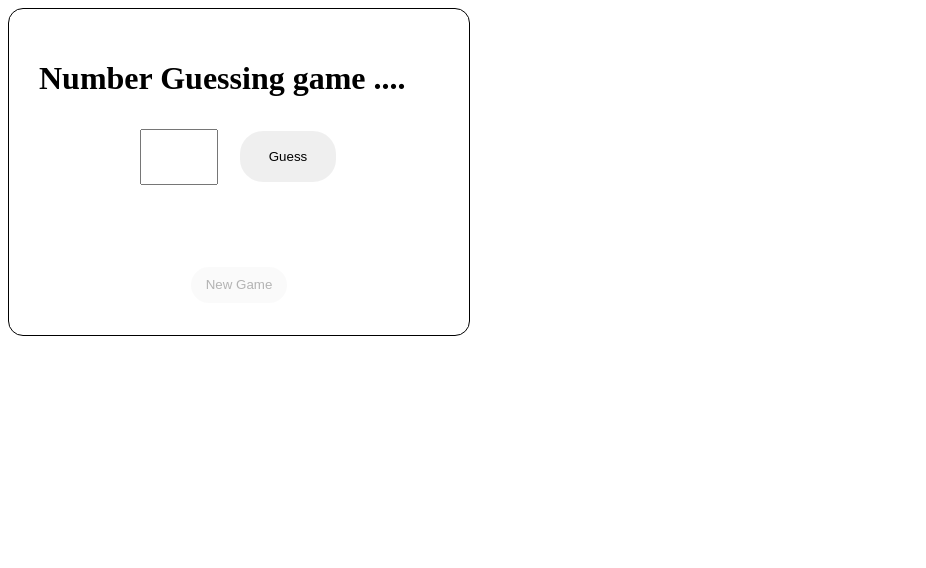
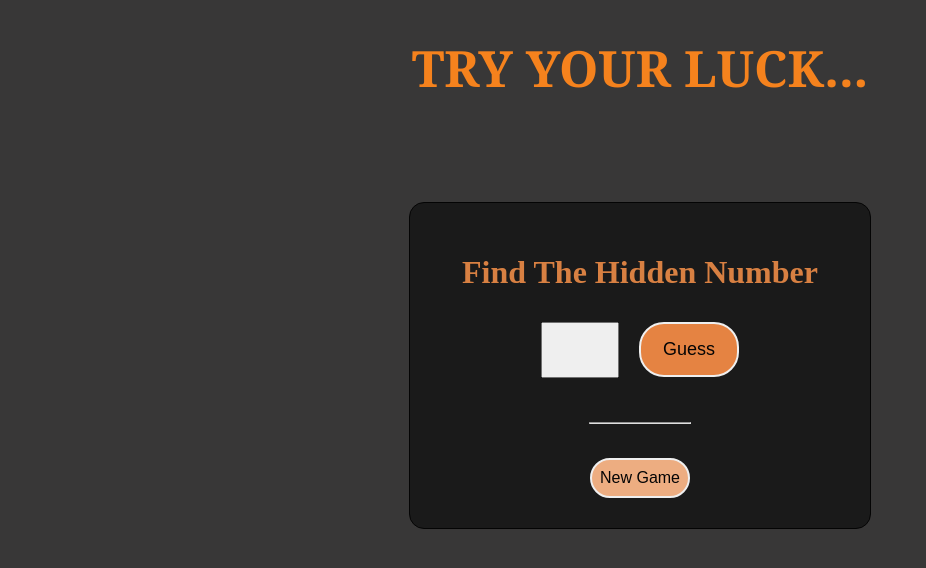
Before and after one commit to Maheesha0720/Number-Guessing-Game, a plain HTML site: page index.html in a window 1280 px wide. Shown: the whole page, without its empty margins (0-926 px from the left). Drawn offline with Linux system fonts and the light colour scheme.

Commit message:
third commit

```diff
--- a/app.js
+++ b/app.js
@@ -1,4 +1,5 @@
 let randomNum = Math.floor(Math.random() * 10 + 1);
+console.log(randomNum);
 
 let index = 0;
 let btnguess = document.getElementById("btnguess");
@@ -19,10 +20,12 @@ function guessNum() {
     txtHint.innerHTML = " Guess a higher one ..  ";
   } else {
     index++;
-    txtHint.innerHTML = "Congratulations..! You won the Game...  ";
+    txtHint.innerHTML = "🎉Congratulations🎉..! You won the Game...🏆  ";
+
     txtRound.innerHTML = " ";
     btnNewGame.disabled = false;
     btnguess.disabled = true;
+    document.body.style.backgroundImage="url(assets/firework-7791.gif)"
   }
   console.log(index);
 }
@@ -32,7 +35,8 @@ function reload() {
 }
 function round(index) {
   if (index == 3) {
-    txtRound.innerHTML = "Game over..You have No more Chances..!!";
+    txtRound.innerHTML = "Game over..You have No more Chances..The hidden number is "+randomNum;
+
     btnguess.disabled = true;
     btnNewGame.disabled = false;
   } else if (index < 3) {
--- a/index.html
+++ b/index.html
@@ -6,22 +6,31 @@
     <title>Number Guesing Game</title>
     <link rel="stylesheet" href="styles.css" />
   </head>
-  <body>
+  <body >
+    <h1 style="text-align: center; font-size: 50px; color: rgb(245, 130, 29); font-family:Cambria, Cochin, Georgia, Times, 'Times New Roman', serif;">TRY YOUR LUCK...</h1>
     <div class="container">
-      <h1>Number Guessing game ....</h1>
-<div class="bar">
-     <input type="number" id="number" class="number" />
-      <input type="button" id="btnguess" class="btn-guess" value="Guess" onclick="guessNum()" />
-</div>
-
+      <h1 style="text-align: center; color:rgb(230, 135, 68);">Find The Hidden Number</h1>
+      <div class="bar">
+        <input type="number" id="number" class="number" />
+        <input
+          type="button"
+          id="btnguess"
+          class="btn-guess"
+          value="Guess"
+          onclick="guessNum()"
+        />
+      </div>
 
       <div class="hints">
-        <label id="text-hint"></label>
-        <label for="" id="last-text"></label>
+        <label id="text-hint" ></label>
+        <hr style="color: white; width: 100px;">
+        <label style="color: red; font-size: 15px;" id="last-text"></label>
+
       </div>
       <input type="button" value="New Game" id="btnNew" onclick="reload()" />
     </div>
 
-    <script src="app.js"></script>
+
+    <script src="app.js" ></script>
   </body>
 </html>
--- a/styles.css
+++ b/styles.css
@@ -1,8 +1,17 @@
+body{
+    background-color: rgb(56, 55, 55);
+
+}
+
 .container{
     border: solid 1px ;
     width: 400px;;
     padding: 30px;
     border-radius: 15px;
+    background-color: rgba(7, 7, 7, 0.649);
+    opacity: 92%;
+    margin: auto;
+    margin-top: 100px;
 }
 .number{
     width: 70px;
@@ -11,7 +20,6 @@
     font-size: 25px;
     margin: 10px;
 
-
 }
 .btn-guess{
     width: 100px;
@@ -19,7 +27,13 @@
     margin: 10px;
     border-radius: 25px;
     border: solid 2px white;
+    background-color: rgb(244, 138, 67);
+    font-size: 18px;
 
+}
+.btn-guess:disabled{
+    background-color:rgb(253, 183, 136);
+    cursor: not-allowed;
 }
 .bar{
     text-align: center;
@@ -36,7 +50,14 @@
     height: 40px;
     border-radius: 25px;
     border: solid 2px white;
+    background-color: rgb(244, 137, 66);
+    color: rgb(0, 0, 0);
+    font-size: 16px;
 
+}
+#btnNew:disabled{
+    cursor: not-allowed;
+    background-color:rgb(253, 183, 136);
 }
 .hints{
   margin: auto;
@@ -46,3 +67,6 @@
   height: 70px;
   justify-content: center;
 }
+label{
+    color: white;
+}
```
Also changed, not shown: assets/firework-7791.gif (added).
